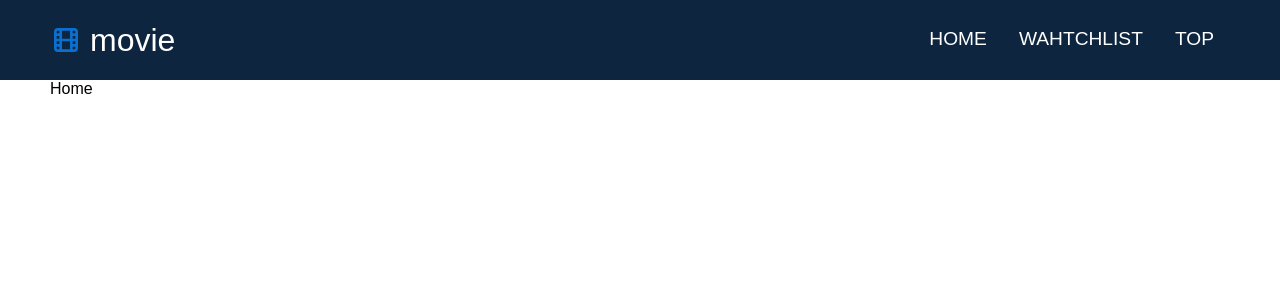
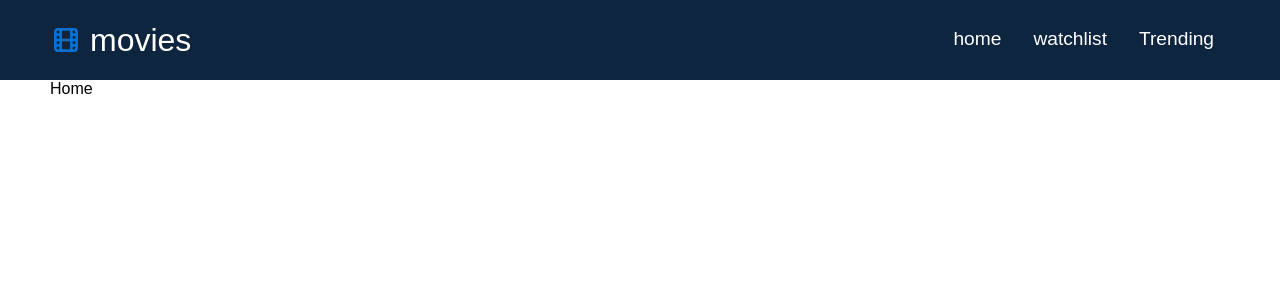
Before and after one commit to RadimYassin/react-movies, a React (Vite) app: page / in a window 1280 px wide. Shown: the top 300 px of the page. Built offline with nearby package versions, Linux system fonts and the light colour scheme.

Commit message:
updating

```diff
--- a/src/Components/Navbar/Navbar.jsx
+++ b/src/Components/Navbar/Navbar.jsx
@@ -15,18 +15,18 @@ function Navbar() {
         <NavContainer>
           <NavLogo to='/'>
             <NavIcon />
-          movie
+          movies
           </NavLogo>
           <MobileIcon onClick={handelClick}>{click ? <FaTimes /> : <FaBars />}</MobileIcon>
            <NavMenu  onClick={handelClick} click={click} >
             <NavItem>
-              <Navlinks to='/'>HOME</Navlinks>
+              <Navlinks to='/'>home</Navlinks>
             </NavItem>
             <NavItem>
-              <Navlinks to='/WatchList'>WAHTCHLIST</Navlinks>
+              <Navlinks to='/WatchList'>watchlist</Navlinks>
             </NavItem>
             <NavItem>
-              <Navlinks to='/Top'>TOP</Navlinks>
+              <Navlinks to='/Top'>Trending</Navlinks>
             </NavItem>
 
 
```
